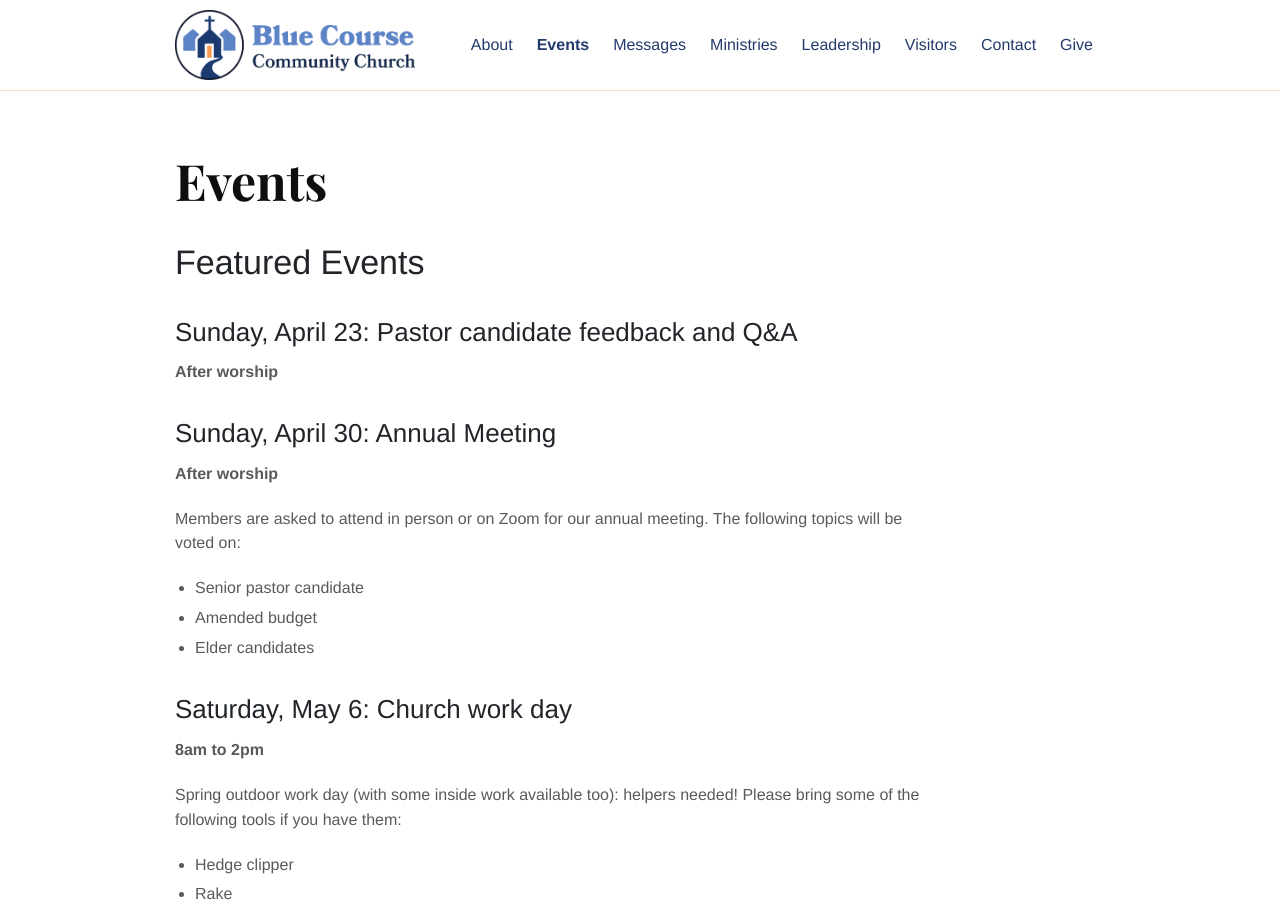
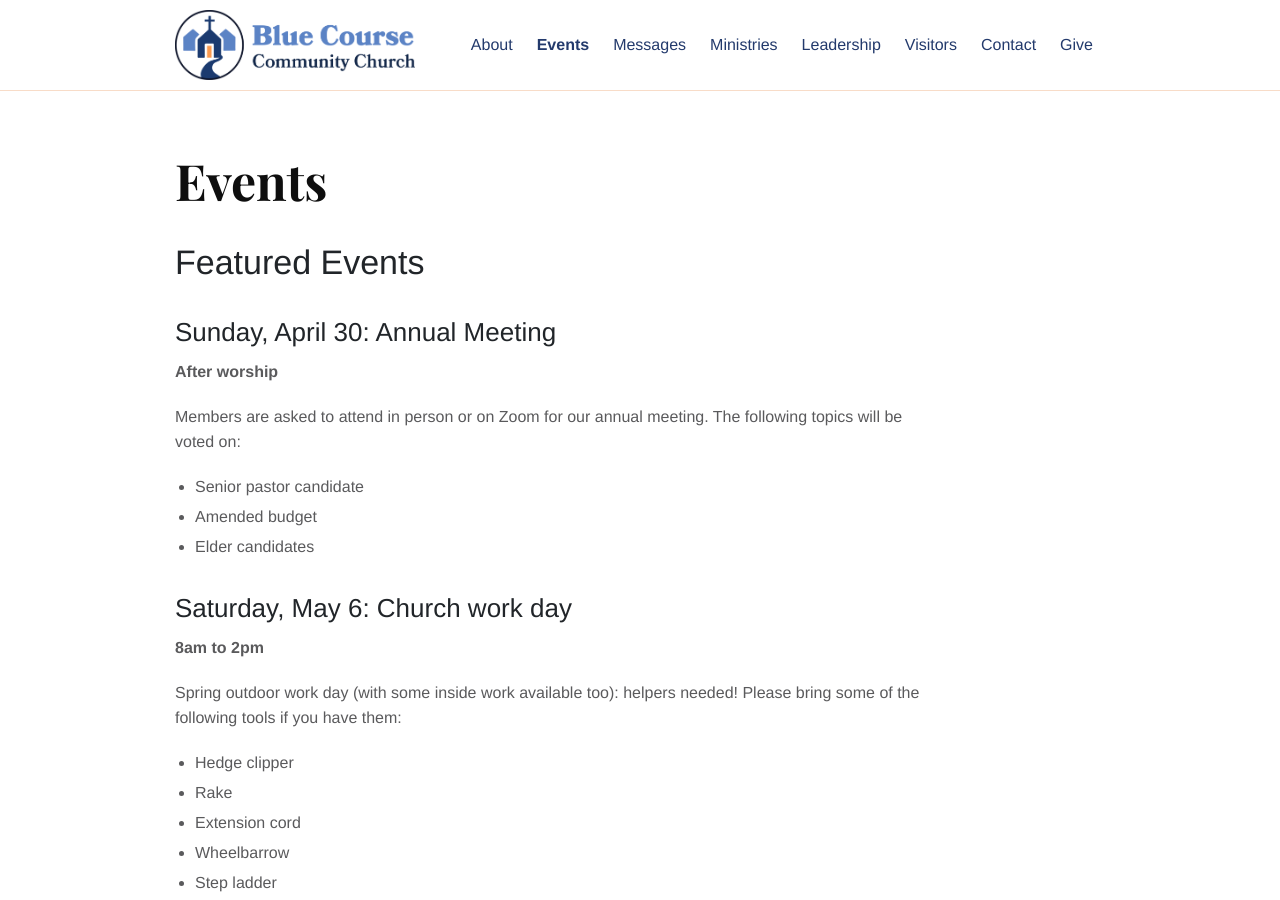
Before and after one commit to bluecoursecommunitychurch/bluecoursecommunitychurch.github.io, a Jekyll site: the page built from events.md, in a window 1280 px wide and 900 px high. Built offline with Jekyll 4.4.1, drawn with Linux system fonts in a browser that asks for light colours.

Commit message:
update events

```diff
--- a/events.md
+++ b/events.md
@@ -9,9 +9,6 @@ redirect_from:
 ---
 
 # Featured Events
-
-## Sunday, April 23: Pastor candidate feedback and Q&A
-**After worship**
 
 ## Sunday, April 30: Annual Meeting
 **After worship**
```
